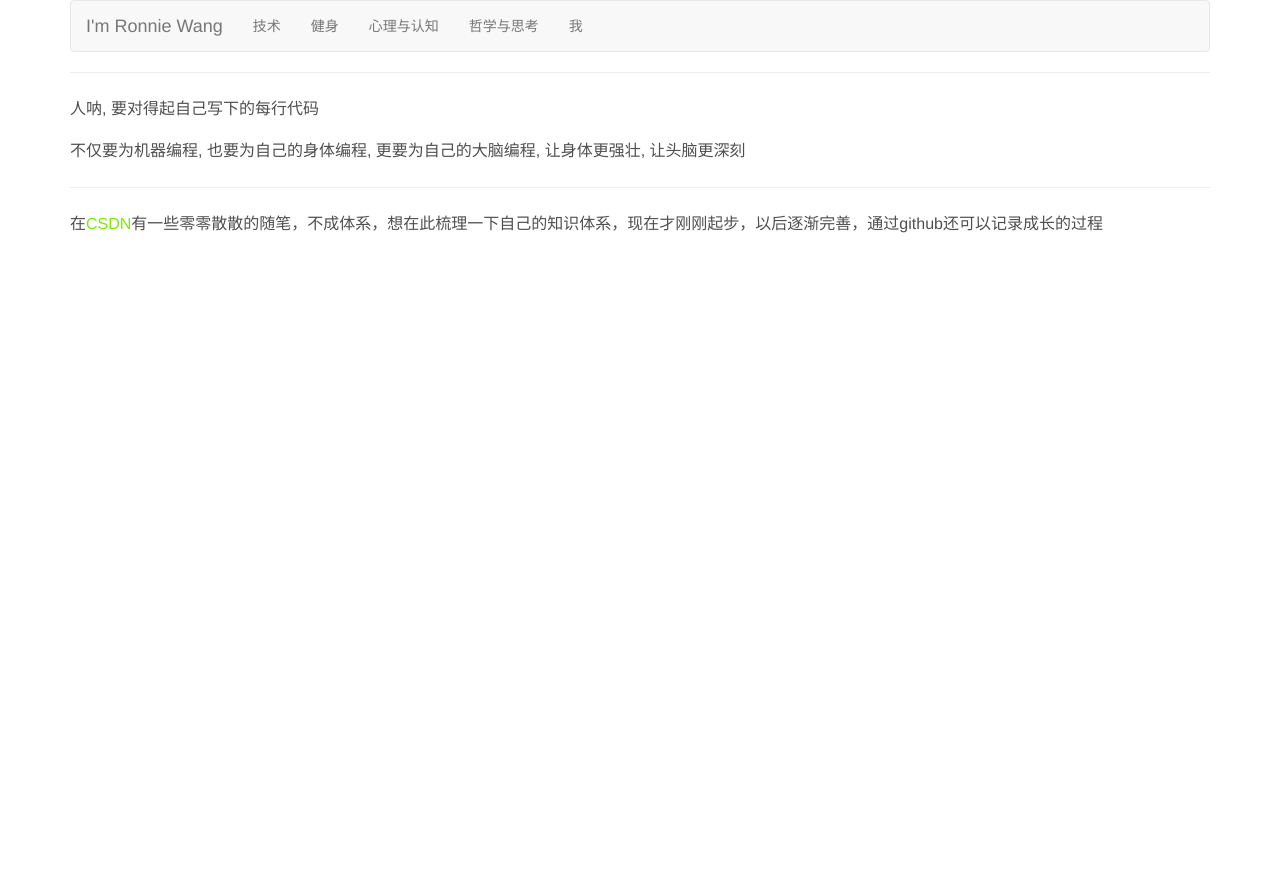
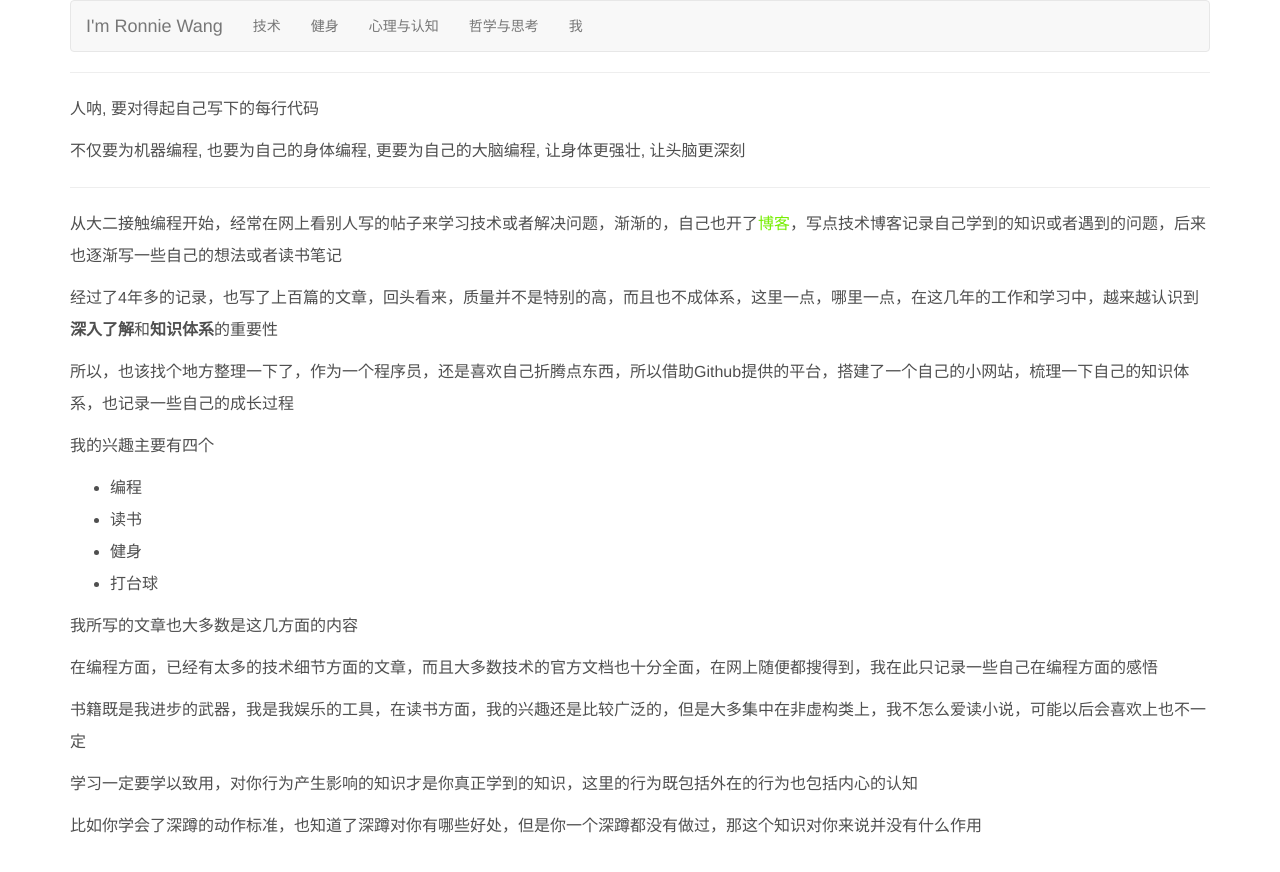
Before and after one commit to ronniewang/ronniewang.github.io, a Jekyll site: the page built from index.md, in a window 1280 px wide. Shown: the top 872 px of the page. Built offline with Jekyll 4.4.1, drawn with Linux system fonts in a browser that asks for light colours.

Commit message:
update files

```diff
--- a/index.md
+++ b/index.md
@@ -23,4 +23,24 @@
 <p>不仅要为机器编程, 也要为自己的身体编程, 更要为自己的大脑编程, 让身体更强壮, 让头脑更深刻</p>
 <hr/>
 
-在[CSDN](http://blog.csdn.net/ro_wsy?viewmode=contents)有一些零零散散的随笔，不成体系，想在此梳理一下自己的知识体系，现在才刚刚起步，以后逐渐完善，通过github还可以记录成长的过程
+从大二接触编程开始，经常在网上看别人写的帖子来学习技术或者解决问题，渐渐的，自己也开了[博客](http://blog.csdn.net/ro_wsy?viewmode=contents)，写点技术博客记录自己学到的知识或者遇到的问题，后来也逐渐写一些自己的想法或者读书笔记
+
+经过了4年多的记录，也写了上百篇的文章，回头看来，质量并不是特别的高，而且也不成体系，这里一点，哪里一点，在这几年的工作和学习中，越来越认识到**深入了解**和**知识体系**的重要性
+
+所以，也该找个地方整理一下了，作为一个程序员，还是喜欢自己折腾点东西，所以借助Github提供的平台，搭建了一个自己的小网站，梳理一下自己的知识体系，也记录一些自己的成长过程
+
+我的兴趣主要有四个
+* 编程
+* 读书
+* 健身
+* 打台球
+
+我所写的文章也大多数是这几方面的内容
+
+在编程方面，已经有太多的技术细节方面的文章，而且大多数技术的官方文档也十分全面，在网上随便都搜得到，我在此只记录一些自己在编程方面的感悟
+
+书籍既是我进步的武器，我是我娱乐的工具，在读书方面，我的兴趣还是比较广泛的，但是大多集中在非虚构类上，我不怎么爱读小说，可能以后会喜欢上也不一定
+
+学习一定要学以致用，对你行为产生影响的知识才是你真正学到的知识，这里的行为既包括外在的行为也包括内心的认知
+
+比如你学会了深蹲的动作标准，也知道了深蹲对你有哪些好处，但是你一个深蹲都没有做过，那这个知识对你来说并没有什么作用
```
Also changed, not shown: _posts/2017-02-04-willpower-experiment.md (+10 -0 lines).
